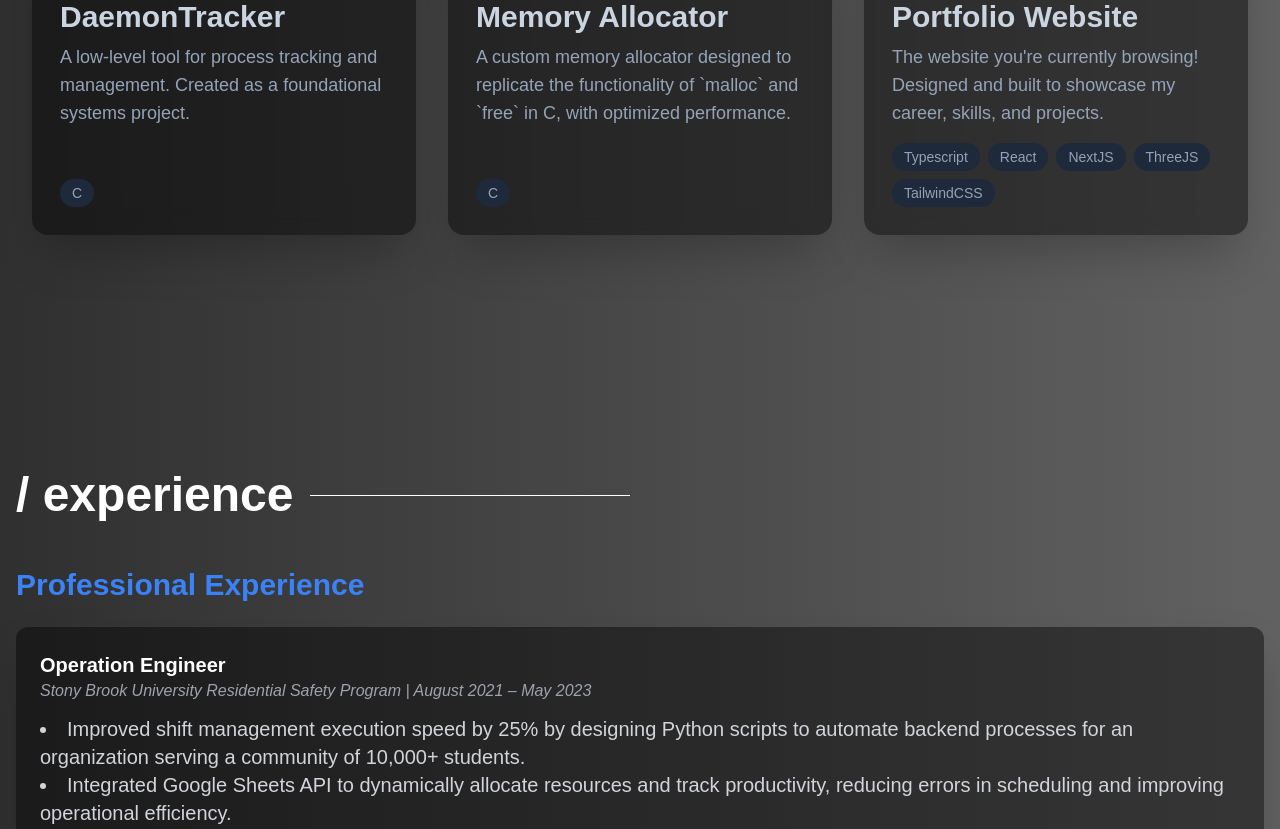
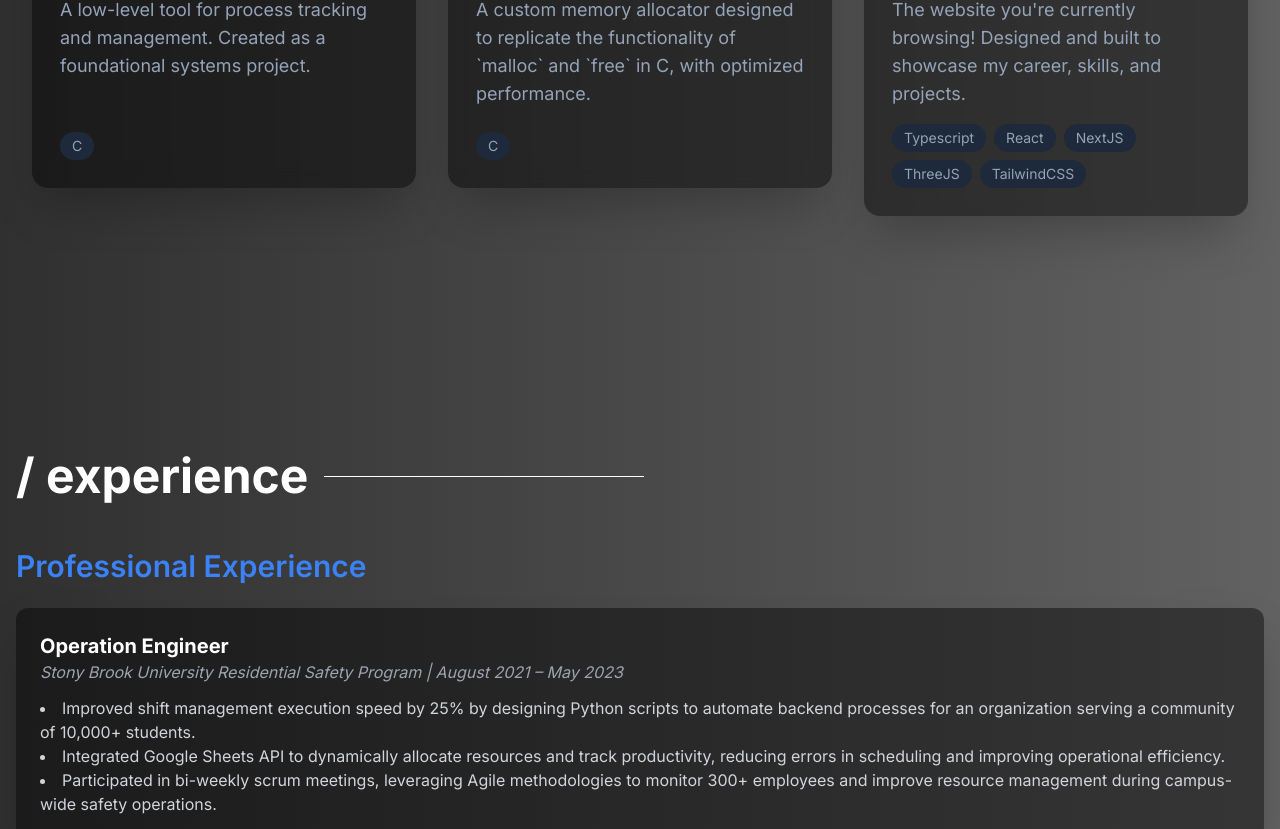
Before and after one commit to Arafat04H09/Portfolio, a React (Vite) app: page / in a window 1280 px wide. Shown: the part 2578-3407 px from the top of the page. Built offline with nearby package versions, Linux system fonts and the light colour scheme; no server answers; a web font is replaced by a local one.

Commit message:
some additional touches

```diff
--- a/package.json
+++ b/package.json
@@ -12,6 +12,7 @@
   "dependencies": {
     "@vercel/analytics": "^1.4.1",
     "@vercel/speed-insights": "^1.1.0",
+    "arafat": "file:",
     "next": "^15.1.3",
     "react": "^18.3.1",
     "react-dom": "^18.3.1",
--- a/src/App.tsx
+++ b/src/App.tsx
@@ -14,6 +14,10 @@ function App() {
       <Discord />
       <Projects />
       <Experience />
+      <footer className="mt-auto text-center text-sm text-gray-500 ">
+        Built by <span className="font-bold">Arafat</span> ©<br />
+        Design inspired by <a href="https://www.xuolynn.net/" target="_blank" rel="noopener noreferrer" className="text-blue-500 underline">xuo</a>
+      </footer>
     </div>
   );
 }
--- a/src/Pages/Experience.tsx
+++ b/src/Pages/Experience.tsx
@@ -5,7 +5,7 @@ const Experiences = () => {
   return (
     <AnimateOnScroll>
       <div id="experience" className="pt-7 flex justify-center items-start">
-        <div className="container mx-auto px-4 pt-24 pb-20">
+        <div className="container mx-auto px-4 pt-24 pb-10">
           <h1 className="text-5xl font-bold text-white mb-4 mt-4 relative after:content-[''] after:absolute after:top-1/2 after:ml-4 after:w-80 after:h-[1px] after:bg-white">
             / experience
           </h1>
@@ -16,7 +16,7 @@ const Experiences = () => {
             <div className="bg-black bg-opacity-45 p-6 rounded-xl shadow-2xl">
                 <h3 className="text-white text-xl font-bold">Operation Engineer</h3>
                 <p className="text-gray-400 text-base italic">Stony Brook University Residential Safety Program | August 2021 – May 2023</p>
-                <ul className="list-disc list-inside text-gray-300 text-xl mt-3">
+                <ul className="list-disc list-inside text-gray-300 text-base mt-3">
                 <li>Improved shift management execution speed by 25% by designing Python scripts to automate backend processes for an organization serving a community of 10,000+ students.</li>
                 <li>Integrated Google Sheets API to dynamically allocate resources and track productivity, reducing errors in scheduling and improving operational efficiency.</li>
                 <li>Participated in bi-weekly scrum meetings, leveraging Agile methodologies to monitor 300+ employees and improve resource management during campus-wide safety operations.</li>
@@ -35,6 +35,10 @@ const Experiences = () => {
               description="Introduces logic, set theory, combinatorics, and discrete math for computer science."
             />
             <ClassCard
+              title="CSE 216: Programming Abstractions II"
+              description="Focuses on abstraction, modularity, and software design patterns."
+            />
+            <ClassCard
               title="CSE 303: Theory of Computation"
               description="Explores automata theory, computability, and complexity analysis."
             />
@@ -43,27 +47,23 @@ const Experiences = () => {
               description="Covers probability theory and statistical methods like hypothesis testing."
             />
             <ClassCard
-              title="CSE 216: Programming Abstractions II"
-              description="Focuses on abstraction, modularity, and software design patterns."
-            />
-            <ClassCard
               title="CSE 310: Computer Networks"
               description="Introduces networking principles, including TCP/IP and network security."
             />
             <ClassCard
-              title="CSE 220: Systems Fundamentals II"
+              title="CSE 320: Systems Fundamentals II"
               description="Covers operating systems, computer architecture, and assembly programming."
+            />
+            <ClassCard
+              title="CSE 356: Natural Language Processing"
+              description="Introduces computational techniques for processing and understanding language."
             />
             <ClassCard
               title="CSE 373: Analysis of Algorithms"
               description="Covers algorithm design, graph algorithms, and NP-completeness."
             />
             <ClassCard
-              title="CSE 472: Natural Language Processing"
-              description="Introduces computational techniques for processing and understanding language."
-            />
-            <ClassCard
-              title="CSE 305: Fundamentals of Software Development"
+              title="CSE 416: Fundamentals of Software Development"
               description="Focuses on software development methodologies and testing practices."
             />
           </div>
--- a/src/index.css
+++ b/src/index.css
@@ -1,4 +1,4 @@
-@import url('https://fonts.googleapis.com/css2?family=NTR&display=swap');
+@import url('https://fonts.googleapis.com/css2?family=NTR&family=Inter:wght@400;600;700&display=swap');
 
 @tailwind base;
 @tailwind components;
@@ -22,10 +22,12 @@
 }
 
 body {
+    font-family: 'Inter', sans-serif;
     transform-origin: top left;
     height: auto;
     overflow-x: hidden;
     overflow-y: auto;
+    font-size: 13px;
 }
 
 html {
@@ -64,31 +66,3 @@
 .animate-fadeIn {
     animation: fadeIn 0.3s ease-out;
 }
-
-  @font-face {
-    font-family: 'Gg Sans';
-    src: url('/gg-sans-regular.ttf') format('truetype');
-    font-weight: normal;
-    font-style: normal;
-  }
-
-  @font-face {
-    font-family: 'Gg Sans';
-    src: url('/gg-sans-bold.ttf') format('truetype');
-    font-weight: bold;
-    font-style: normal;
-  }
-
-  @font-face {
-    font-family: 'Gg Sans';
-    src: url('/gg-sans-italic.ttf') format('truetype');
-    font-weight: normal;
-    font-style: italic;
-  }
-
-  @font-face {
-    font-family: 'Gg Sans';
-    src: url('/gg-sans-bolditalic.ttf') format('truetype');
-    font-weight: bold;
-    font-style: italic;
-  }
```
Also changed, not shown: 1 other file (tests, documents, lock files or other folders). Lines whose indentation alone changed are shown as unchanged.
